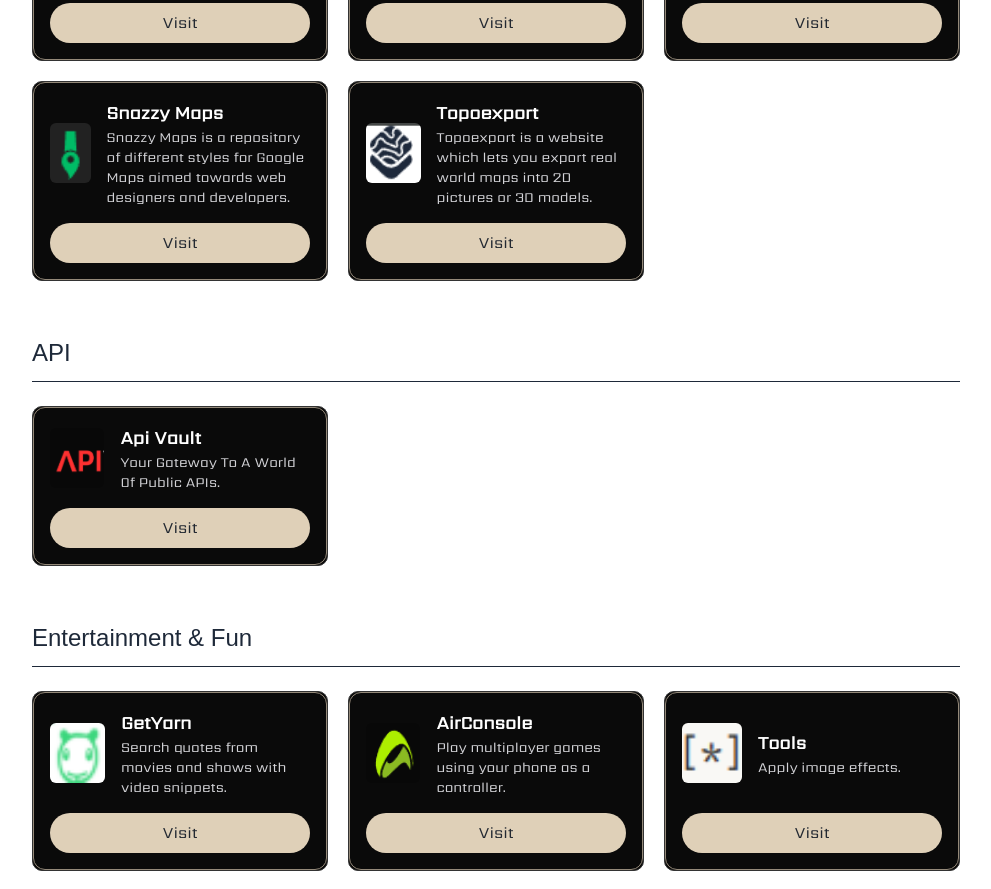
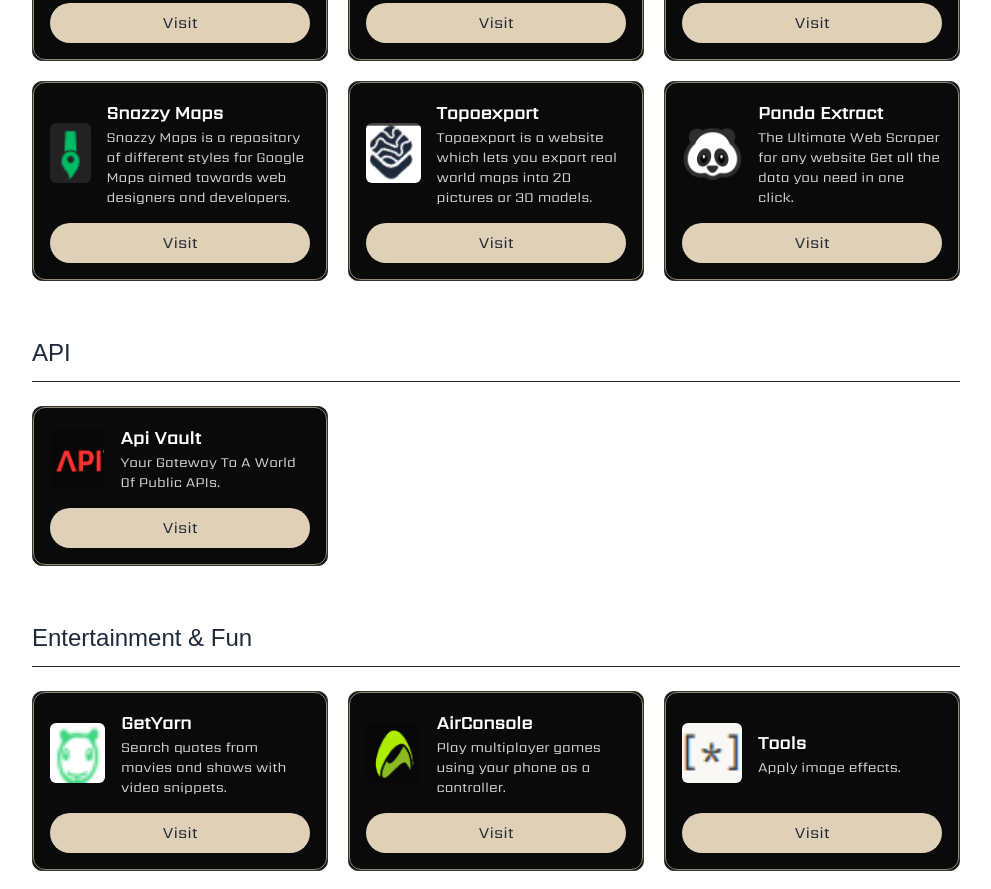
Before and after one commit to Milosavljevichh/useful_websites, a Next.js app: page / in a window 1280 px wide. Shown: the part 2240-3129 px from the top of the page, without its empty margins (264-1255 px from the left). Built offline with nearby package versions, Linux system fonts and the light colour scheme; a web font is replaced by a local one.

Commit message:
added new sites

```diff
--- a/src/app/data/Websites.js
+++ b/src/app/data/Websites.js
@@ -48,6 +48,7 @@ export const websiteCategories = [
       { name: 'Stay', href: 'https://staying.fun/en', description: 'Visualize Data Structures & Algorithms in Real Time, an  interactive tool for students, educators, and developers.', icon: 'stay.png' },
       { name: 'Snazzy Maps', href: 'https://snazzymaps.com/', description: 'Snazzy Maps is a repository of different styles for Google Maps aimed towards web designers and developers.', icon: 'snazzymaps.png' },
       { name: 'Topoexport', href: 'https://topoexport.com/', description: 'Topoexport is a website which lets you export real world maps into 2D pictures or 3D models.', icon: 'topo.png' },
+      { name: 'Panda Extract', href: 'https://pandaextract.com/', description: 'The Ultimate Web Scraper for any website Get all the data you need in one click.', icon: 'pandaextract.png' },
     ],
     icon: <CodeIcon />
   },
@@ -66,6 +67,7 @@ export const websiteCategories = [
       { name: 'AirConsole', href: 'https://airconsole.com', description: 'Play multiplayer games using your phone as a controller.', icon: 'airconsole.png' },
       { name: 'Tools', href: 'https://tooooools.app', description: 'Apply image effects.', icon: 'tools.png' },
       { name: 'Buildit - For Minecraft', href: 'https://builditapp.com/', description: 'Build it is an online catalog of minecraft building tutorials of anything that you might need in your world.', icon: 'builditapp.png' },
+      { name: 'Free Minecraft Host', href: 'https://freeminecrafthost.com/ ', description: 'Unleash your Minecraft world with 8GB RAM, 200% CPU, and 10GB Storage. Instant setup, powerful features, and 24/7 uptime.', icon:'mchost.png' },
     ],
     icon: <VideogameAssetIcon />
   },
```
Also changed, not shown: public/icons/mchost.png (added), public/icons/pandaextract.png (added).
